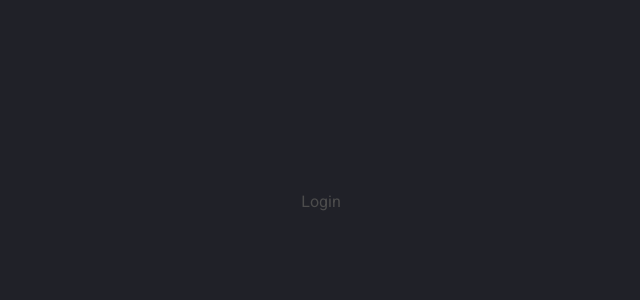
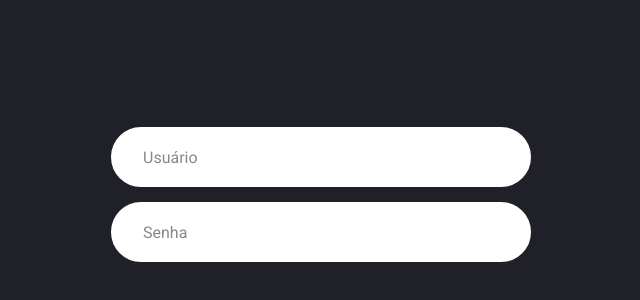
Before and after one commit to rodrigopulse/boilerplate-site, a React (Create React App) app in the folder admin/: page / in a window 1280 px wide. Shown: the part 198-498 px from the top of the page, without its empty margins (319-959 px from the left). Built offline with nearby package versions, Linux system fonts and the light colour scheme.

Commit message:
input com onchange e style

```diff
--- a/admin/src/Components/Input/index.tsx
+++ b/admin/src/Components/Input/index.tsx
@@ -1,6 +1,14 @@
 import React from 'react'
+import './styles.scss'
 import {InputProps} from './types'
 
-export const Input: React.FC<InputProps> = ({ placeholder }) => {
-  return <input placeholder={placeholder} />
+export const Input: React.FC<InputProps> = ({ placeholder, type, onChange }) => {
+  const onChangeReturn = (e: any) => {
+    let element = e.target.value
+    if(!element) {
+      element = ''
+    }
+    onChange(element)
+  }
+  return <input className='input' placeholder={ placeholder } type={ type } onChange={ (e) => onChangeReturn(e) } />
 }
--- /dev/null
+++ b/admin/src/Components/Input/styles.scss
@@ -0,0 +1,18 @@
+.input {
+  width: 100%;
+  height: 60px;
+  border-radius: 30px;
+  padding: 0 30px;
+  border: 0;
+  border: 2px solid #fff;
+  background: #fff;
+  transition: all ease-in-out 0.4s;
+  margin-bottom: 15px;
+  &::placeholder {
+    color: #888888;
+  }
+  &:focus {
+    outline: 0;
+    border: 2px solid #42cfb8;
+  }
+}
--- a/admin/src/Components/Input/types.ts
+++ b/admin/src/Components/Input/types.ts
@@ -1,3 +1,6 @@
 export interface InputProps {
   placeholder?: string
+  value?: string
+  onChange: (e: any) => void
+  type?: 'text' | 'number' | 'password'
 }
--- a/admin/src/assets/styles/colors.scss
+++ b/admin/src/assets/styles/colors.scss
@@ -1,6 +1,7 @@
 $colors: (
   'primary': #42cfb8,
-  'secondary': #202128
+  'secondary': #202128,
+  'light-gray': #888888
 );
 
 // Color
--- a/admin/src/types/Color.types.ts
+++ b/admin/src/types/Color.types.ts
@@ -1,4 +1,4 @@
-type colors = 'primary' | 'secondary'
+type colors = 'primary' | 'secondary' | 'light-gray'
 export interface ColorProps {
   color?: colors
   background?: colors
--- a/admin/src/views/Login/index.tsx
+++ b/admin/src/views/Login/index.tsx
@@ -1,8 +1,18 @@
-import React from 'react'
-import { Container } from '../../Components'
+import React, { useState } from 'react'
+import { Container, Input } from '../../Components'
+import './styles.scss'
 
 const Login: React.FC = () => {
-  return <Container full justify="center" align="center" background="secondary">Login</Container>
+  const [ user, setUser ] = useState('')
+  const [ password, setPassword ] = useState('')
+  return (
+    <Container full justify="center" align="center" background="secondary">
+      <div className="login__content">
+        <Input placeholder="Usuário" onChange={ (e) => setUser(e) } value={ user } />
+        <Input placeholder="Senha" onChange={ (e) => setPassword(e) } value={ password }/>
+      </div>
+    </Container>
+  )
 }
 
 export default Login
--- /dev/null
+++ b/admin/src/views/Login/styles.scss
@@ -0,0 +1,10 @@
+.login {
+  &__content {
+    width: 100%;
+    max-width: 460px;
+    height: auto;
+    display: block;
+    padding: 20px;
+    position: relative;
+  }
+}
```
Also changed, not shown: 1 other file (tests, documents, lock files or other folders).
